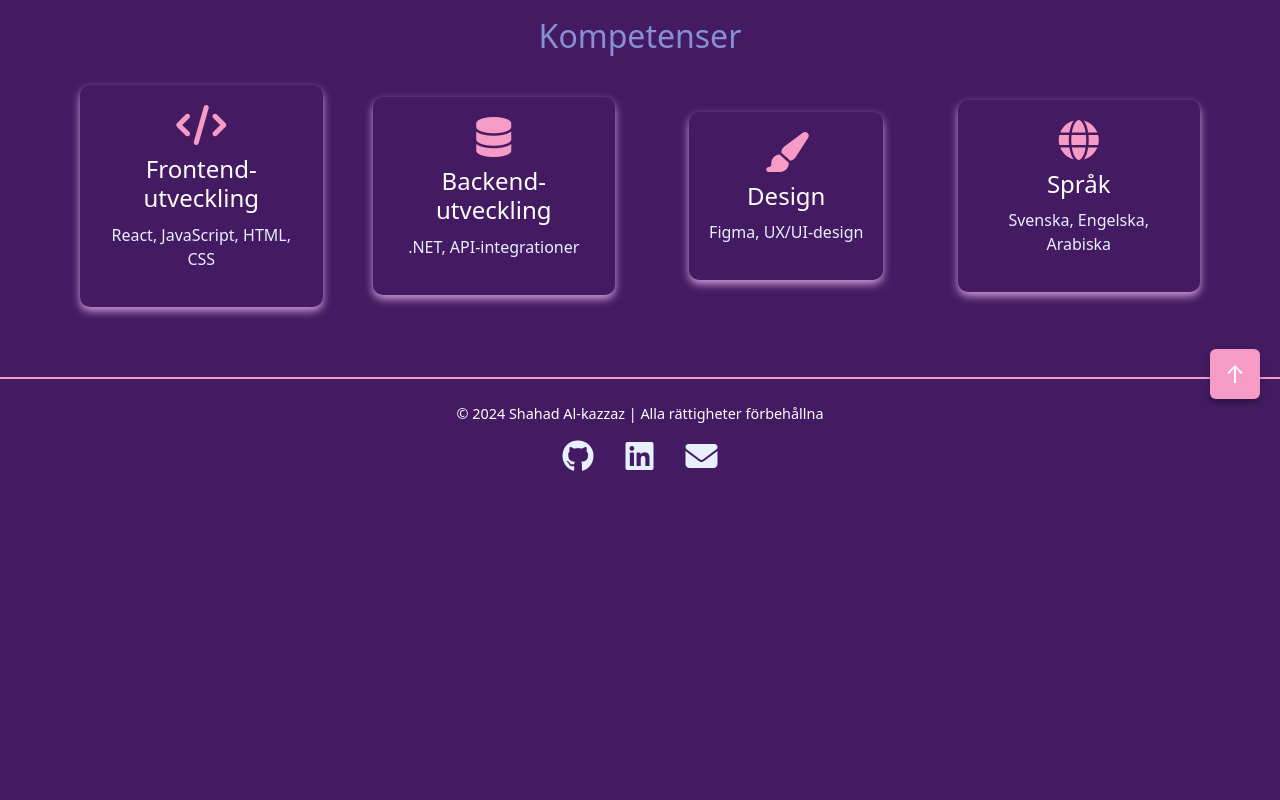
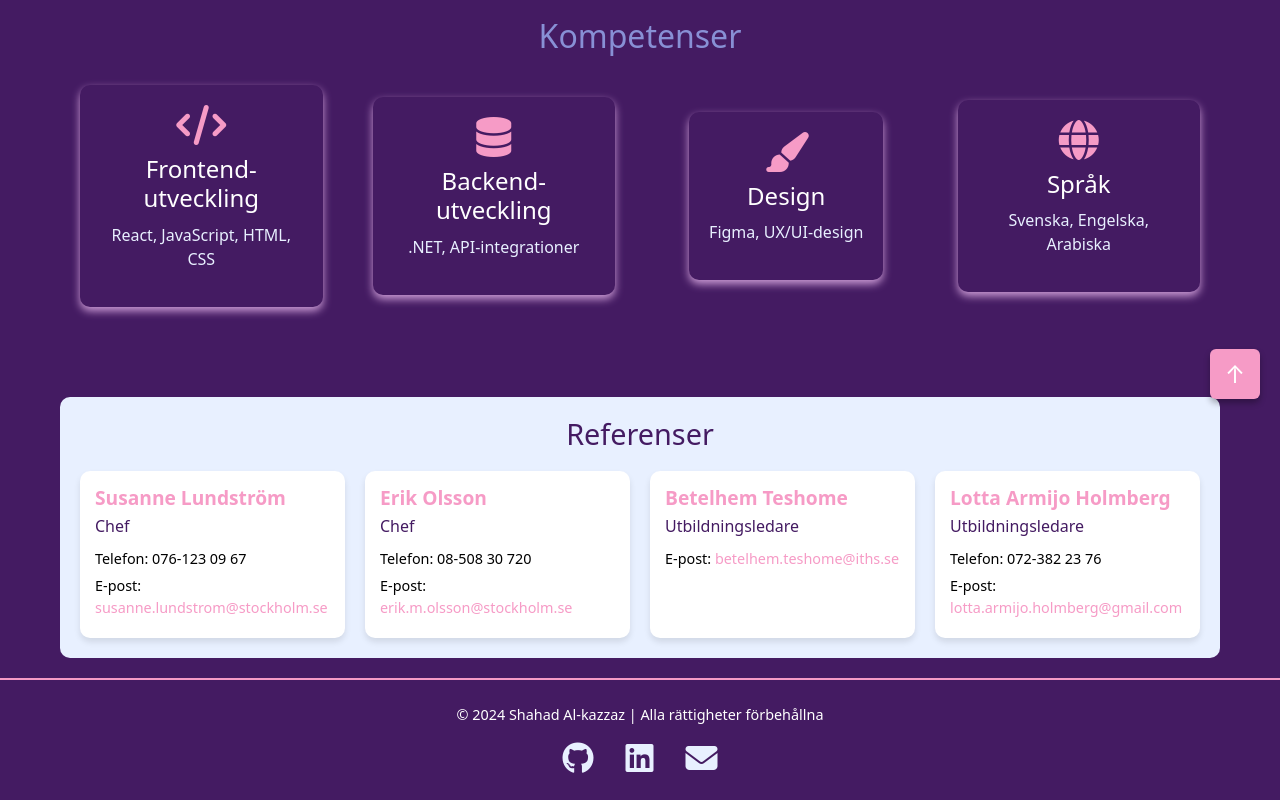
Before and after one commit to ShahadAlkazzaz/portfolio, a React (Create React App) app: page /about in a window 1280 px wide. Shown: the part 381-1181 px from the top of the page. Before the commit the page ends 879 px from the top, so only its background shows below. Built offline with nearby package versions, Linux system fonts and the light colour scheme.

Commit message:
lagt references sektion till om mig sidan

```diff
--- a/src/App.css
+++ b/src/App.css
@@ -669,3 +669,64 @@ footer {
     background: var(--russian-violet);
     color: var(--alice-blue);
   }
+
+
+  /* referens sektion */
+
+  .references {
+    margin-top: 40px;
+    padding: 20px;
+    background-color: var(--alice-blue);
+    border-radius: 10px;
+  }
+
+  .references-header {
+    text-align: center;
+    font-size: 1.8rem;
+    color: var(--russian-violet);
+    margin-bottom: 20px;
+  }
+
+  .references-list {
+    display: grid;
+    grid-template-columns: repeat(auto-fit, minmax(250px, 1fr));
+    gap: 20px;
+    justify-content: center; /* För att centrera korten horisontellt */
+  }
+
+  .reference-item {
+    background: var(--white);
+    padding: 15px;
+    border-radius: 10px;
+    box-shadow: 0 4px 6px rgba(0, 0, 0, 0.1);
+    text-align: left;
+  }
+
+  .reference-name {
+    font-size: 1.2rem;
+    font-weight: bold;
+    color: var(--amaranth-pink);
+    margin-bottom: 5px;
+  }
+
+  .reference-title {
+    font-size: 1rem;
+    color: var(--russian-violet);
+    margin-bottom: 10px;
+  }
+
+  .reference-phone,
+  .reference-email {
+    font-size: 0.9rem;
+    color: var(--black);
+    margin-bottom: 5px;
+  }
+
+  .reference-email a {
+    color: var(--amaranth-pink);
+    text-decoration: none;
+  }
+
+  .reference-email a:hover {
+    text-decoration: underline;
+  }
--- /dev/null
+++ b/src/components/References.js
@@ -0,0 +1,47 @@
+import React from "react";
+
+const referencesData = [
+  {
+    name: "Susanne Lundström",
+    title: "Chef",
+    phone: "076-123 09 67",
+    email: "susanne.lundstrom@stockholm.se",
+  },
+  {
+    name: "Erik Olsson",
+    title: "Chef",
+    phone: "08-508 30 720",
+    email: "erik.m.olsson@stockholm.se",
+  },
+  {
+    name: "Betelhem Teshome",
+    title: "Utbildningsledare",
+    email: "betelhem.teshome@iths.se",
+  },
+  {
+    name: "Lotta Armijo Holmberg",
+    title: "Utbildningsledare",
+    phone: "072-382 23 76",
+    email: "lotta.armijo.holmberg@gmail.com",
+  },
+];
+
+const References = () => {
+  return (
+    <div className="references">
+      <h2 className="references-header">Referenser</h2>
+      <div className="references-list">
+        {referencesData.map((ref, index) => (
+          <div className="reference-item" key={index}>
+            <h3 className="reference-name">{ref.name}</h3>
+            <p className="reference-title">{ref.title}</p>
+            {ref.phone && <p className="reference-phone">Telefon: {ref.phone}</p>}
+            <p className="reference-email">E-post: <a href={`mailto:${ref.email}`}>{ref.email}</a></p>
+          </div>
+        ))}
+      </div>
+    </div>
+  );
+};
+
+export default References;
--- a/src/pages/about.js
+++ b/src/pages/about.js
@@ -1,4 +1,70 @@
+// import React from "react";
+// import References from "../components/References";
+
+// const About = () => {
+//   return (
+//     <section className="about-container">
+//       {/* Introduktion */}
+//       <div className="intro-section">
+//         <div className="profile-picture">
+//           <img
+//             src="https://via.placeholder.com/200"
+//             alt="Shahad Al-kazzaz"
+//             className="profile-image"
+//           />
+//         </div>
+//         <div className="intro-text">
+//           <h1>Shahad Al-kazzaz</h1>
+//           <p>
+//             Jag är en passionerad frontend-utvecklare med erfarenhet av att
+//             bygga moderna och användarvänliga lösningar. Min expertis omfattar
+//             React, .NET och UX/UI-design, och jag älskar att skapa lösningar
+//             som kombinerar kreativitet och teknik. När jag inte kodar, utvecklar
+//             jag mina kunskaper eller experimenterar med nya verktyg och
+//             ramverk.
+//           </p>
+//         </div>
+//       </div>
+
+//       {/* Kompetenser */}
+//       <div className="skills-section">
+//         <h2 className="section-header">Kompetenser</h2>
+//         <div className="skills-grid">
+//           <div className="skill-item">
+//             <i className="fas fa-code"></i>
+//             <h3>Frontend-utveckling</h3>
+//             <p>React, JavaScript, HTML, CSS</p>
+//           </div>
+//           <div className="skill-item">
+//             <i className="fas fa-database"></i>
+//             <h3>Backend-utveckling</h3>
+//             <p>.NET, API-integrationer</p>
+//           </div>
+//           <div className="skill-item">
+//             <i className="fas fa-paint-brush"></i>
+//             <h3>Design</h3>
+//             <p>Figma, UX/UI-design</p>
+//           </div>
+//           <div className="skill-item">
+//             <i className="fas fa-globe"></i>
+//             <h3>Språk</h3>
+//             <p>Svenska, Engelska, Arabiska</p>
+//           </div>
+//         </div>
+//       </div>
+
+//       {/* Referenser */}
+//       <References />
+//     </section>
+//   );
+// };
+
+// export default About;
+
+
+
 import React from "react";
+import References from "../components/References";
 
 const About = () => {
   return (
@@ -9,6 +75,7 @@ const About = () => {
           <img
             src="https://via.placeholder.com/200"
             alt="Shahad Al-kazzaz"
+            className="profile-image"
           />
         </div>
         <div className="intro-text">
@@ -26,7 +93,7 @@ const About = () => {
 
       {/* Kompetenser */}
       <div className="skills-section">
-        <h2>Kompetenser</h2>
+        <h2 className="section-header">Kompetenser</h2>
         <div className="skills-grid">
           <div className="skill-item">
             <i className="fas fa-code"></i>
@@ -50,6 +117,9 @@ const About = () => {
           </div>
         </div>
       </div>
+
+      {/* Referenser */}
+      <References />
     </section>
   );
 };
```
